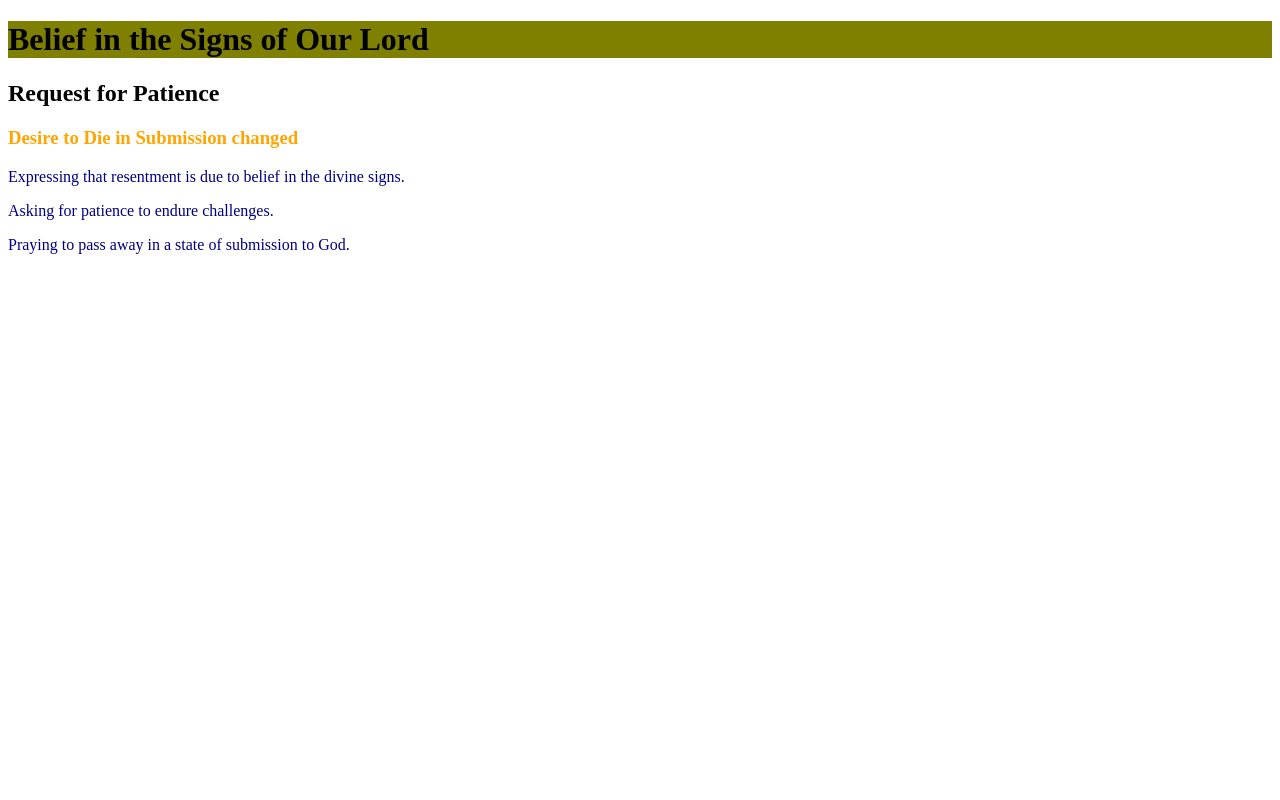
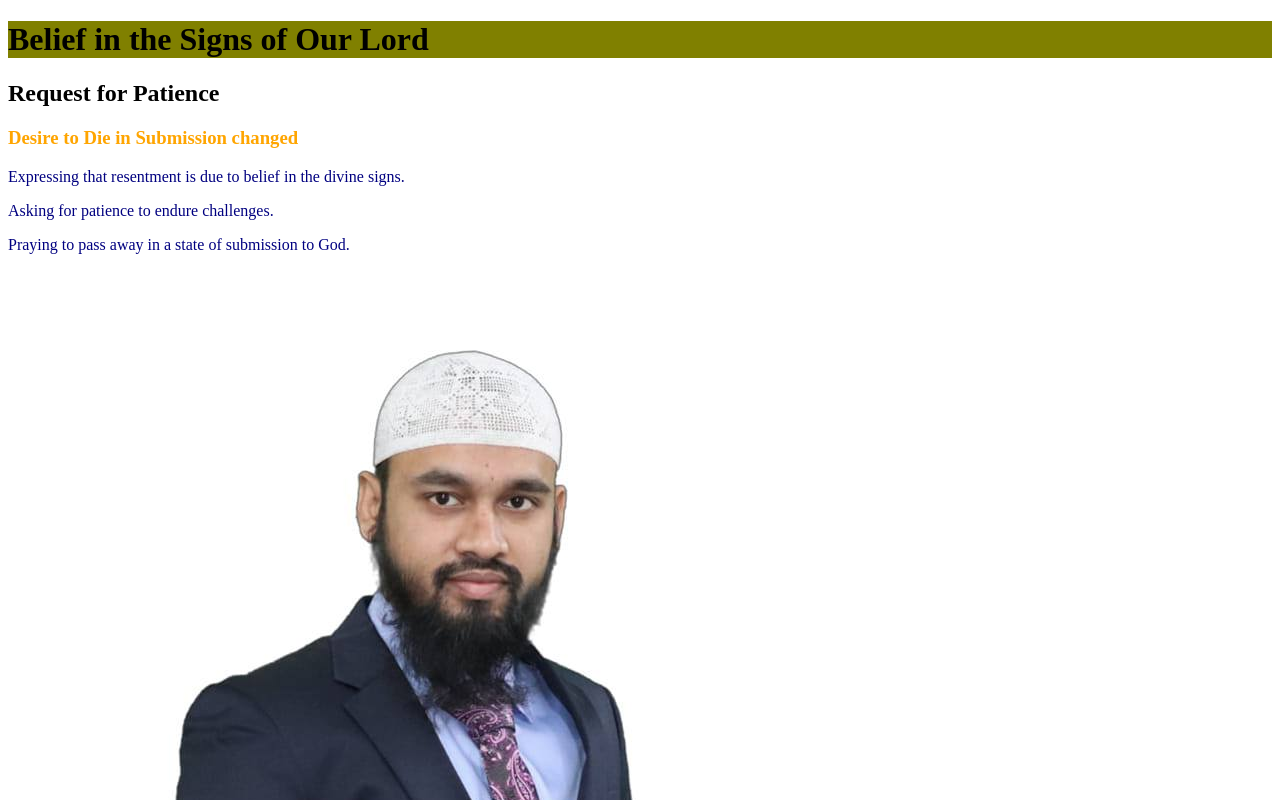
Before and after one commit to Shahrukhkhan-rabby/my-second-repo, a plain HTML site: page index.html in a window 1280 px wide. Shown: the top 800 px of the page. Drawn offline with Linux system fonts and the light colour scheme.

Commit message:
image added

```diff
--- a/index.html
+++ b/index.html
@@ -13,5 +13,6 @@
     <p>Expressing that resentment is due to belief in the divine signs.</p>
     <p>Asking for patience to endure challenges.</p>
     <p>Praying to pass away in a state of submission to God.</p>
+    <img src="profile picture.jpg" alt="" />
   </body>
 </html>
```
Also changed, not shown: profile picture.jpg (added).
